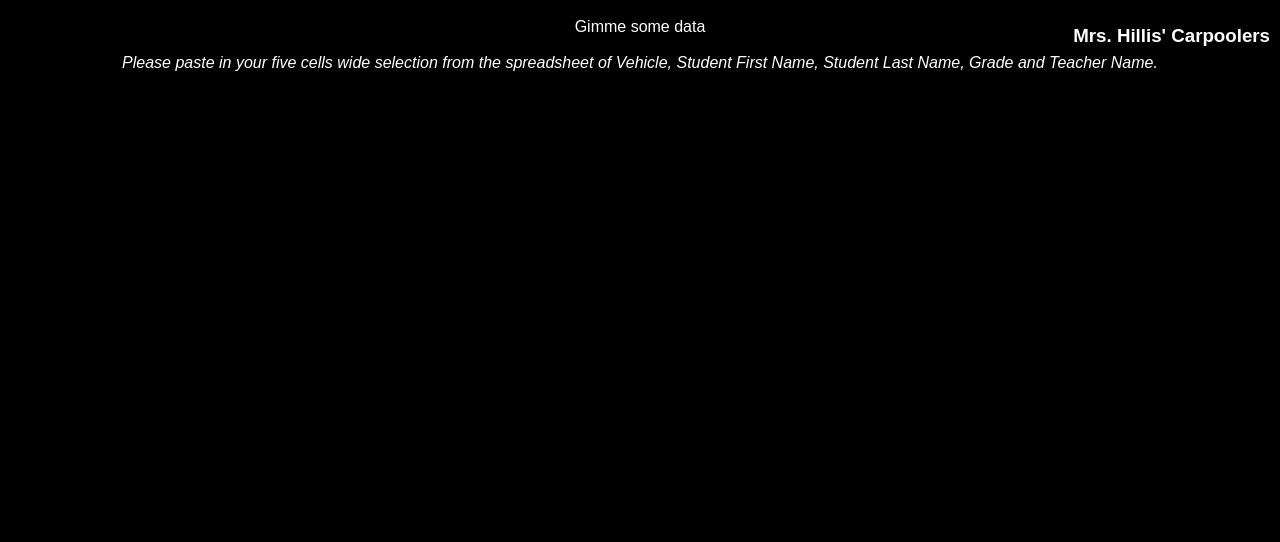
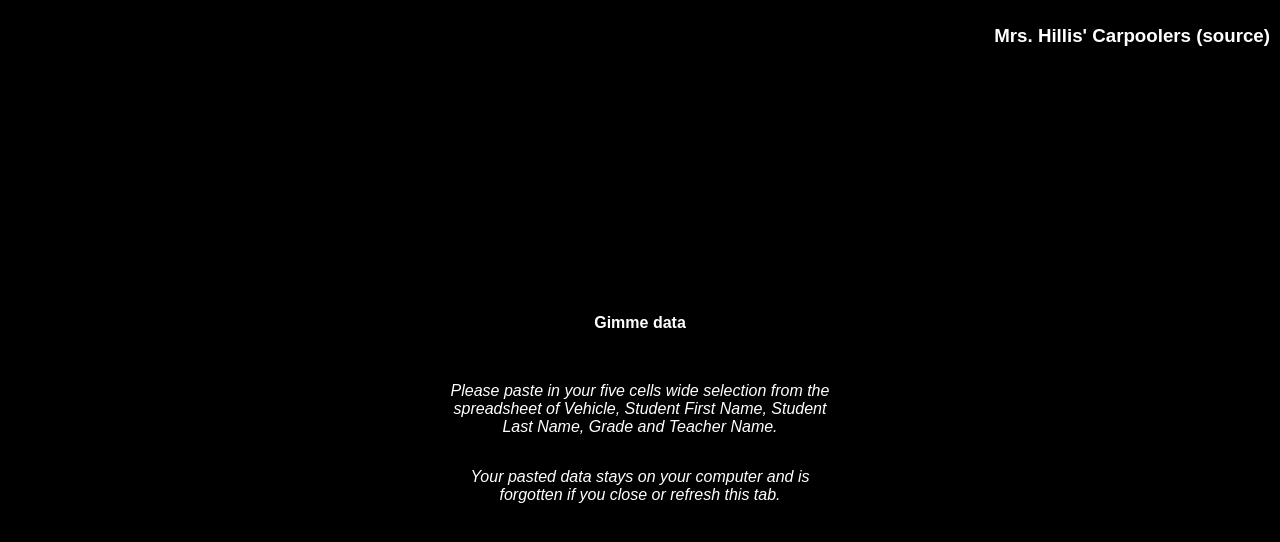
Before and after one commit to JasonKleban/carpoolers, a React app: page / in a window 1280 px wide. Shown: the top 542 px of the page. Built offline with nearby package versions, Linux system fonts and the light colour scheme; the HTML template or start-up script is replaced by a standard one.

Commit message:
improvements for gh-pages

```diff
--- a/src/app.tsx
+++ b/src/app.tsx
@@ -94,7 +94,7 @@ export const App = () => {
 
   return (
     <div className={classnames(styles.app)}>
-      <h3>Mrs. Hillis' Carpoolers</h3>
+      <h3>Mrs. Hillis' Carpoolers <a className={classnames(styles.link)} href="https://github.com/JasonKleban/carpoolers" target="_blank">(source)</a></h3>
       <div className={styles.filter}>{showSequence}</div>
       {
         !all.length
--- a/src/gimme-data.tsx
+++ b/src/gimme-data.tsx
@@ -92,12 +92,13 @@ export const GimmeData = ({ onSetData }: GimmeDataProps) => {
         }
     }, [ onSetData ]);
 
-    return (<div>
+    return (<div className={classnames(styles.gimmedata)}>
         <div>&nbsp;</div>
-        <div>Gimme some data</div>
+        <div><b>Gimme data</b></div>
         <div>&nbsp;</div>
-        <i>Please paste in your five cells wide selection from the spreadsheet
+        <i className={classnames(styles.instructions)}>Please paste in your five cells wide selection from the spreadsheet
             of Vehicle, Student First Name, Student Last Name, Grade and Teacher Name.
         </i>
+        <i className={classnames(styles.instructions)}>Your pasted data stays on your computer and is forgotten if you close or refresh this tab.</i>
     </div>);
 }
--- a/src/styles.module.scss
+++ b/src/styles.module.scss
@@ -7,6 +7,24 @@ body,
 
 body {
   background-color: black;
+}
+
+.link {
+  color: unset;
+  text-decoration: none;
+}
+
+.gimmedata {
+  display: flex;
+  flex-direction: column;
+  align-items: center;
+  justify-content: center;
+}
+
+.instructions {
+  margin-top: 2em;
+  display: block;
+  max-width: 400px;
 }
 
 .app {
```
Also changed, not shown: 1 other file (tests, documents, lock files or other folders).
